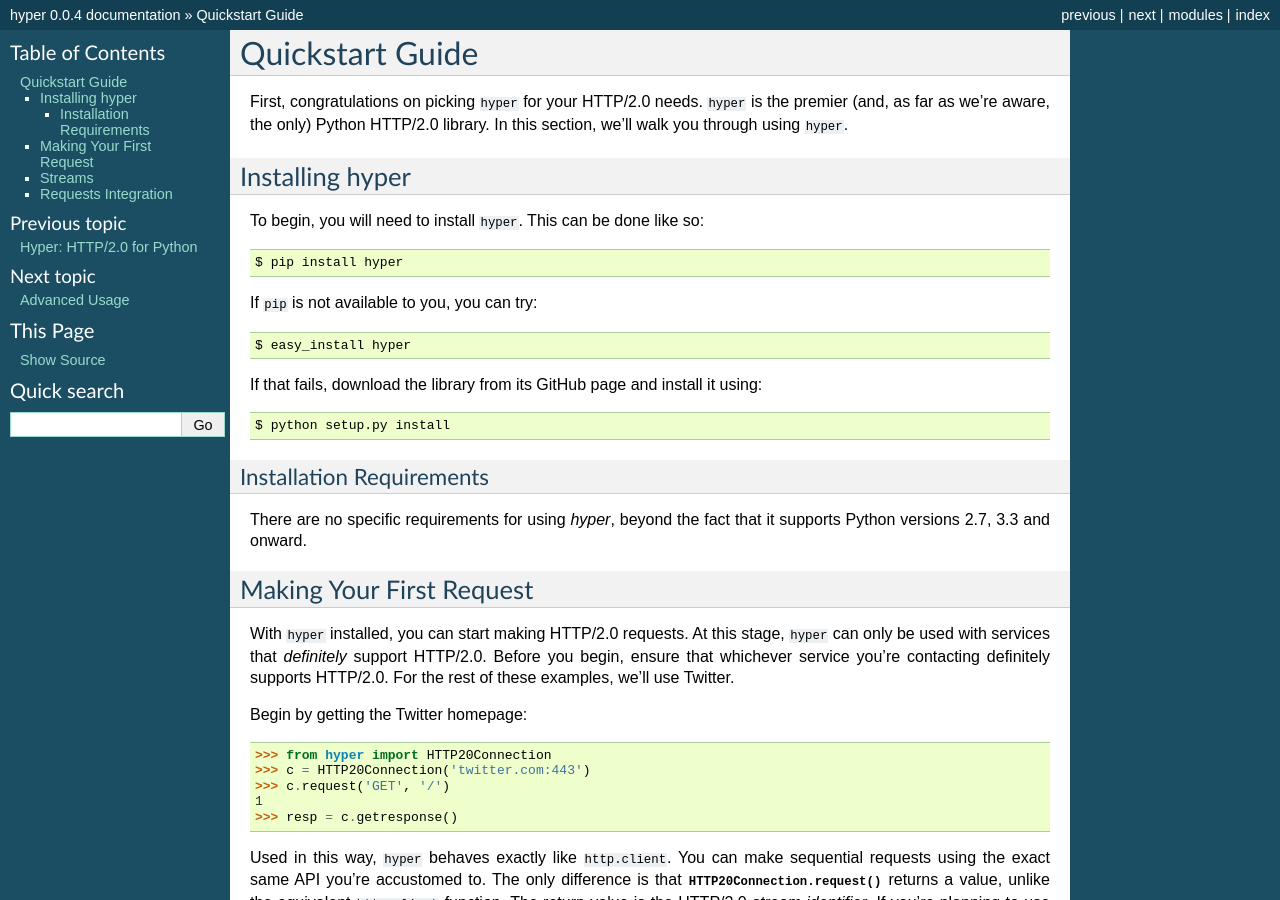
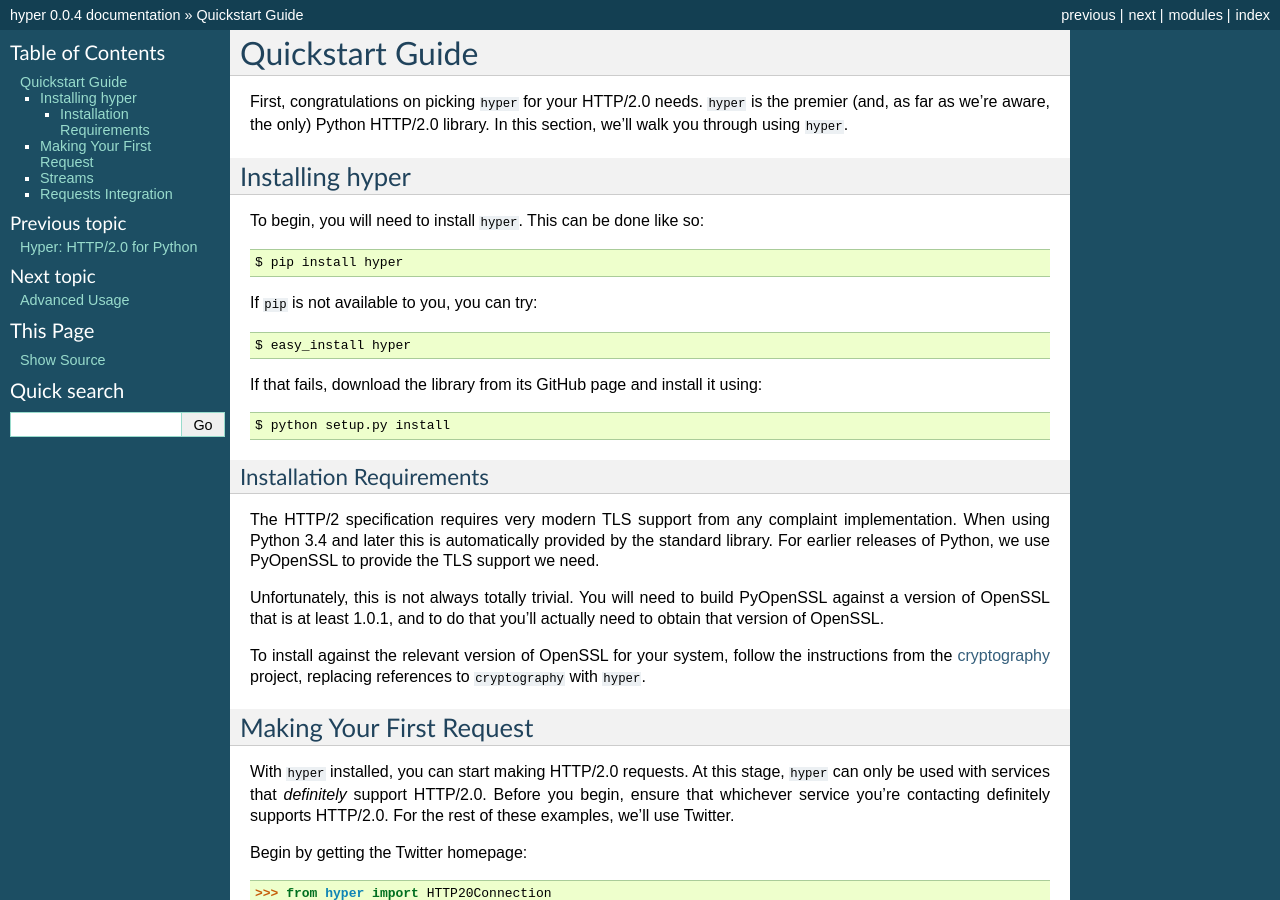
Before and after one commit to python-hyper/hyper, a Sphinx documentation site: the page built from docs/source/quickstart.rst, in a window 1280 px wide and 900 px high. Built offline with Sphinx 7.4.7, drawn with Linux system fonts in a browser that asks for light colours.

```diff
--- a/CONTRIBUTORS.rst
+++ b/CONTRIBUTORS.rst
@@ -17,3 +17,4 @@
 - Alek Storm (@alekstorm)
 
   - Implemented Python 2.7 support.
+  - Implemented HTTP/2 draft 10 support.
--- a/README.rst
+++ b/README.rst
@@ -33,7 +33,7 @@
 Versions
 ========
 
-``hyper`` provides support for draft 9 of the HTTP/2.0 draft specification and
+``hyper`` provides support for draft 10 of the HTTP/2.0 draft specification and
 draft 6 of the HPACK draft specification. As further drafts are released,
 ``hyper`` will be updated to support them.
 
--- a/docs/source/quickstart.rst
+++ b/docs/source/quickstart.rst
@@ -31,8 +31,20 @@
 Installation Requirements
 ~~~~~~~~~~~~~~~~~~~~~~~~~
 
-There are no specific requirements for using `hyper`, beyond the fact that it
-supports Python versions 2.7, 3.3 and onward.
+The HTTP/2 specification requires very modern TLS support from any complaint
+implementation. When using Python 3.4 and later this is automatically provided
+by the standard library. For earlier releases of Python, we use PyOpenSSL to
+provide the TLS support we need.
+
+Unfortunately, this is not always totally trivial. You will need to build
+PyOpenSSL against a version of OpenSSL that is at least 1.0.1, and to do that
+you'll actually need to obtain that version of OpenSSL.
+
+To install against the relevant version of OpenSSL for your system, follow the
+instructions from the `cryptography`_ project, replacing references to
+``cryptography`` with ``hyper``.
+
+.. _cryptography: https://cryptography.io/en/latest/installation/#installation
 
 Making Your First Request
 -------------------------
```
Also changed, not shown: docs/source/index.rst (+5 -2 lines).
